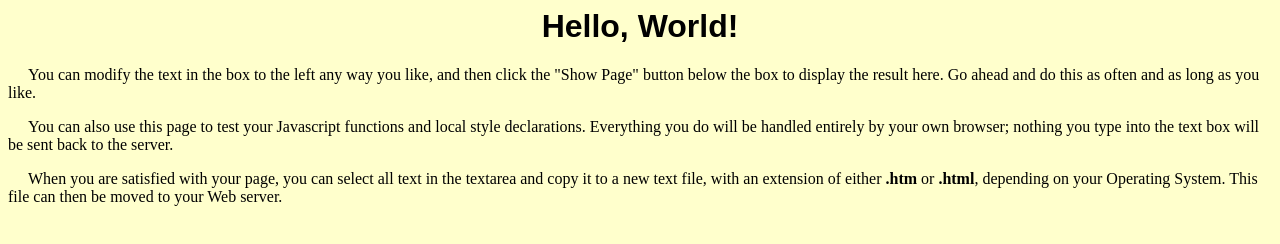
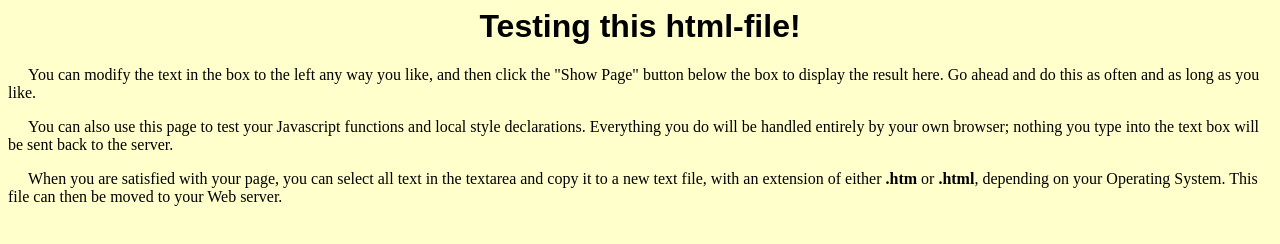
Before and after one commit to RemBoontje/MyFirstRepository, a plain HTML site: page index.html in a window 1280 px wide. Drawn offline with Linux system fonts and the light colour scheme.

Commit message:
Update index.html

```diff
--- a/index.html
+++ b/index.html
@@ -13,7 +13,7 @@ p	{text-indent:20px;
 </style>
 </head>
 <body bgcolor = "#ffffcc" text = "#000000">
-<h1>Hello, World!</h1>
+<h1>Testing this html-file!</h1>
 
 <p>You can modify the text in the box to the left any way you like, and
 then click the "Show Page" button below the box to display the
```
